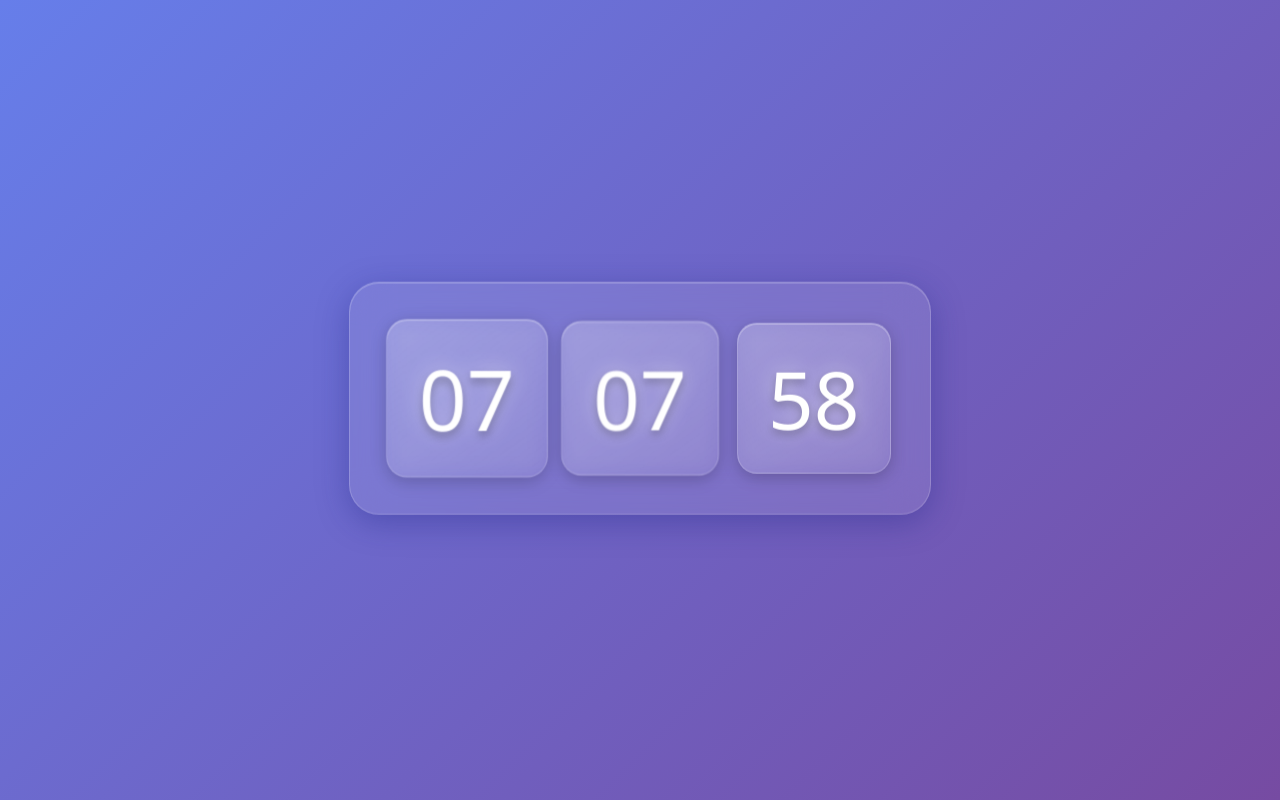
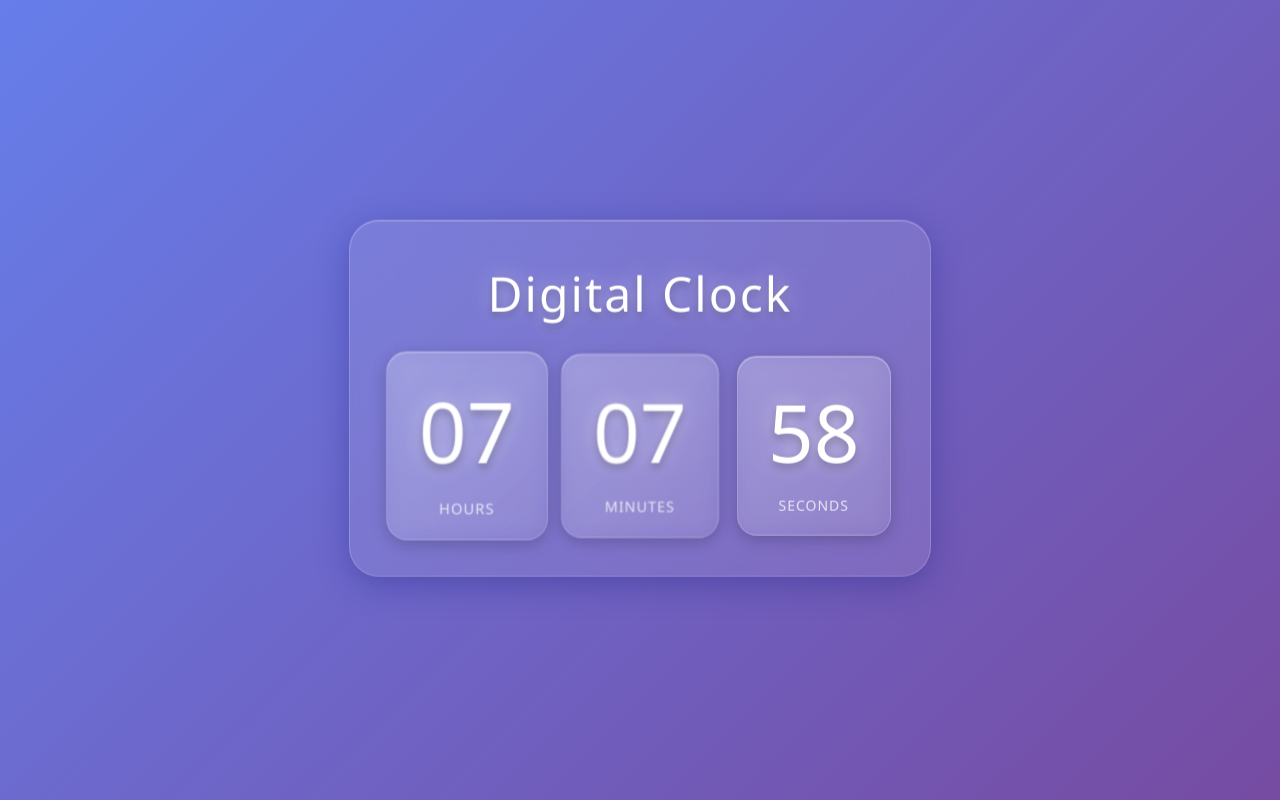
Before and after one commit to YashG2310/Clock, a plain HTML site: page index.html in a window 1280 px wide. Drawn offline with Linux system fonts and the light colour scheme.

Commit message:
added header and labels to the clock

```diff
--- a/index.html
+++ b/index.html
@@ -10,10 +10,20 @@
 
 <body>
     <div class="container">
+        <h1 class="clock-title">Digital Clock</h1>
         <ul class="clock">
-            <li id="hours">12</li>
-            <li id="minutes">00</li>
-            <li id="seconds">00</li>
+            <li class="time-unit">
+                <span id="hours">12</span>
+                <span class="label">Hours</span>
+            </li>
+            <li class="time-unit">
+                <span id="minutes">00</span>
+                <span class="label">Minutes</span>
+            </li>
+            <li class="time-unit">
+                <span id="seconds">00</span>
+                <span class="label">Seconds</span>
+            </li>
         </ul>
     </div>
 
--- a/style.css
+++ b/style.css
@@ -36,6 +36,18 @@ body {
     animation: float 6s ease-in-out infinite;
 }
 
+.clock-title {
+    font-size: 48px;
+    font-weight: 300;
+    color: #fff;
+    text-shadow:
+        0 0 20px rgba(255, 255, 255, 0.5),
+        0 4px 8px rgba(0, 0, 0, 0.3);
+    margin-bottom: 30px;
+    text-align: center;
+    letter-spacing: 2px;
+}
+
 @keyframes float {
 
     0%,
@@ -60,17 +72,11 @@ body {
 
 li {
     list-style: none;
-    font-size: 80px;
-    font-weight: 300;
-    color: #fff;
-    text-shadow:
-        0 0 20px rgba(255, 255, 255, 0.5),
-        0 4px 8px rgba(0, 0, 0, 0.3);
     background: linear-gradient(145deg, rgba(255, 255, 255, 0.2), rgba(255, 255, 255, 0.05));
     backdrop-filter: blur(10px);
     border-radius: 20px;
     padding: 20px 30px;
-    min-width: 120px;
+    min-width: 150px;
     text-align: center;
     border: 1px solid rgba(255, 255, 255, 0.2);
     box-shadow:
@@ -79,6 +85,31 @@ li {
     transition: all 0.3s ease;
     position: relative;
     overflow: hidden;
+}
+
+.time-unit {
+    display: flex;
+    flex-direction: column;
+    align-items: center;
+    gap: 10px;
+}
+
+.time-unit span {
+    font-size: 80px;
+    font-weight: 300;
+    color: #fff;
+    text-shadow:
+        0 0 20px rgba(255, 255, 255, 0.5),
+        0 4px 8px rgba(0, 0, 0, 0.3);
+}
+
+.label {
+    font-size: 14px !important;
+    font-weight: 400 !important;
+    color: rgba(255, 255, 255, 0.8) !important;
+    text-transform: uppercase;
+    letter-spacing: 1px;
+    text-shadow: none !important;
 }
 
 li::before {
```
